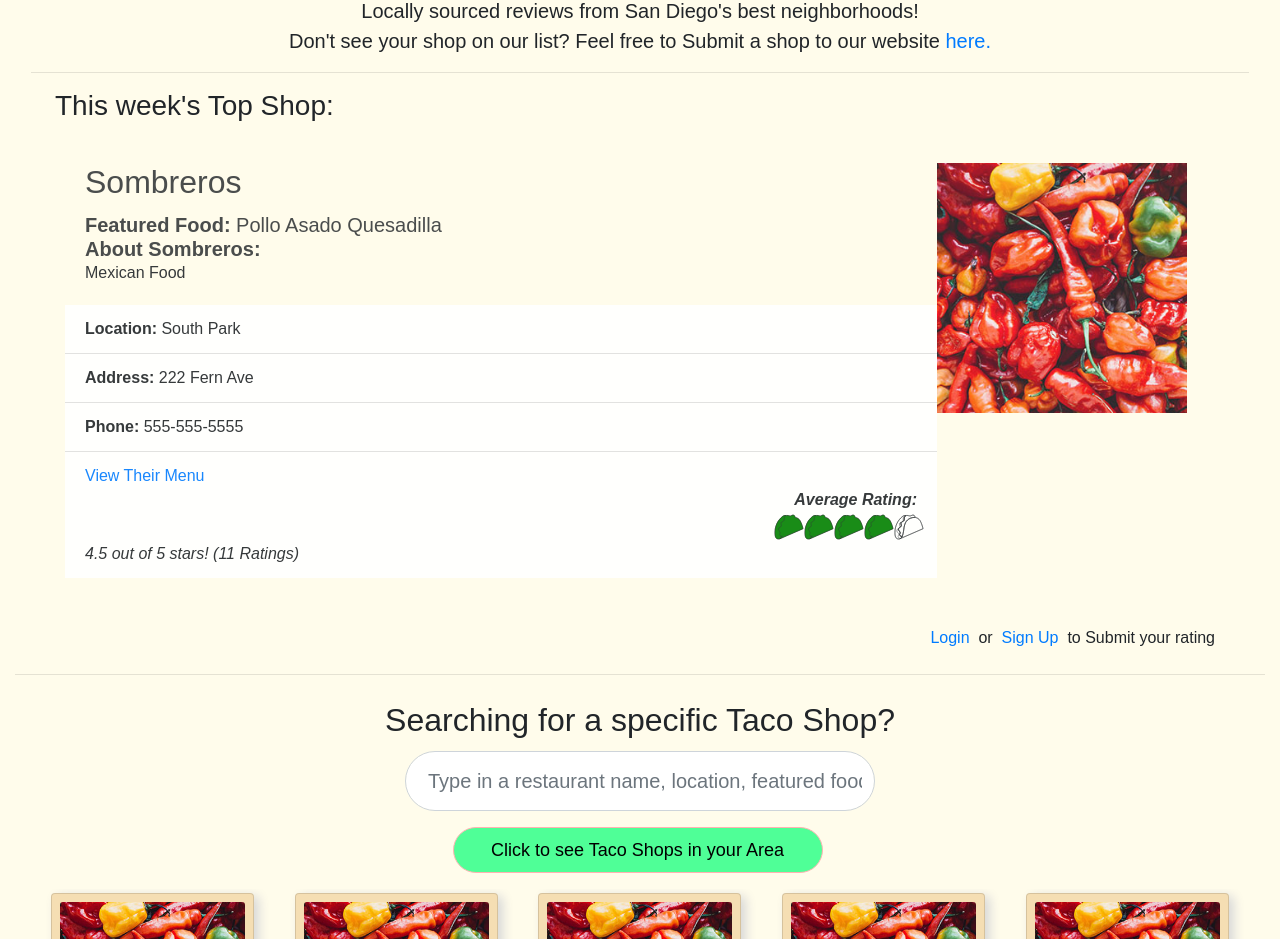
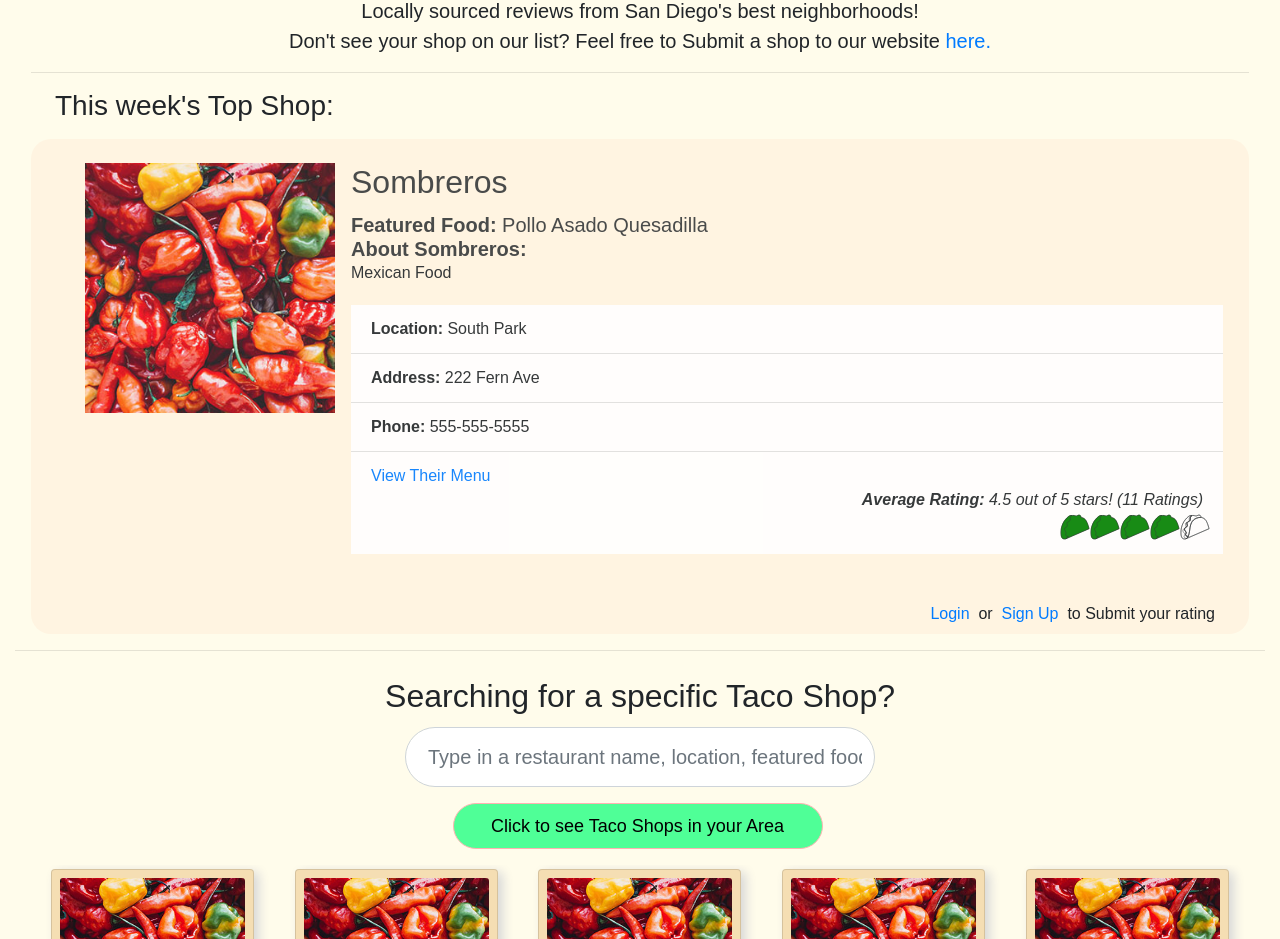
Before and after one commit to tvnames/BestMexSD, a React (Create React App) app in the folder client/: page / in a window 1280 px wide. Shown: the part 2640-3579 px from the top of the page. Built offline with nearby package versions, Linux system fonts and the light colour scheme; no server answers; a web font is replaced by a local one.

Commit message:
iterated further on the featured card. Still a WIP but better than what we had before.

```diff
--- a/client/src/components/Card/FeaturedCard.js
+++ b/client/src/components/Card/FeaturedCard.js
@@ -75,7 +75,7 @@ function FeaturedCard({
         <img
           src={src}
           alt={src}
-          className="featured-img-control float-right mr-3"
+          className="featured-img-control float-left mr-3"
         />
         <h2 className="card-title" id="boxText">
           {shopName}
@@ -112,12 +112,12 @@ function FeaturedCard({
           </a>
           <i className="ml-auto">
             <div class="d-flex justify-content-end">
-              <strong>Average Rating:</strong>
+              <strong>Average Rating: </strong>
+              &nbsp;{rating} out of 5 stars! ({numOfRatings} Ratings)
             </div>
             <div class="d-flex justify-content-end mr-2">
               {getRating(rating)}
             </div>
-            {rating} out of 5 stars! ({numOfRatings} Ratings)
           </i>
         </li>
       </ul>
--- a/client/src/index.css
+++ b/client/src/index.css
@@ -82,6 +82,11 @@ main h3 {
 
 .page-title-text p {
   font-size: 20px;
+}
+
+.featured-control {
+  background-color: #fff4e1;
+  border-radius: 20px;
 }
 
 .featured-img-control {
--- a/client/src/pages/HomePage/index.js
+++ b/client/src/pages/HomePage/index.js
@@ -131,7 +131,7 @@ function HomePage() {
           <HomepageText />
         </section>
         <h3>This week's Top Shop:</h3>
-        <section className="row m-3">
+        <section className="row m-3 featured-control">
           <div className="col-lg-12">
             <FeaturedCard
               id={currentShop._id}
```
